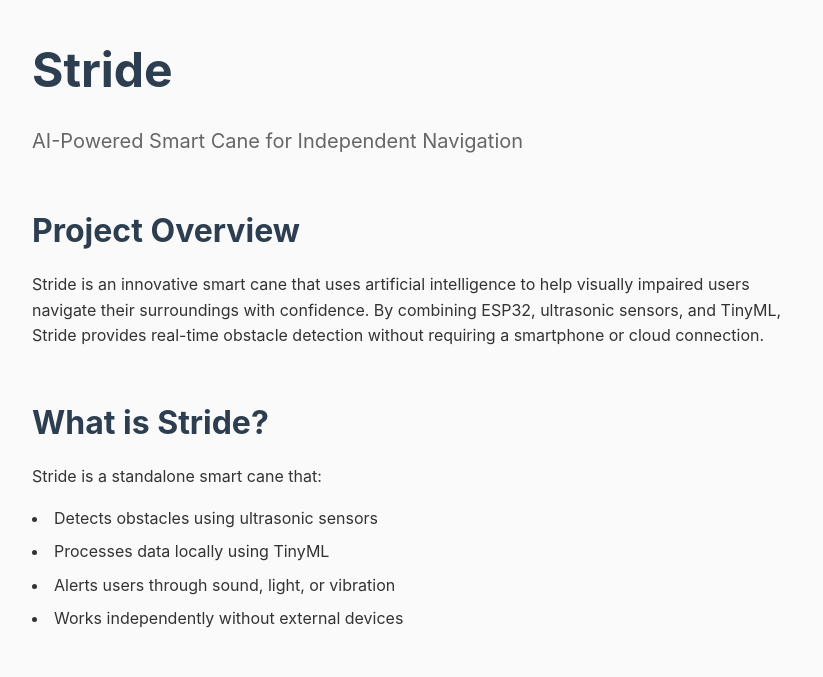
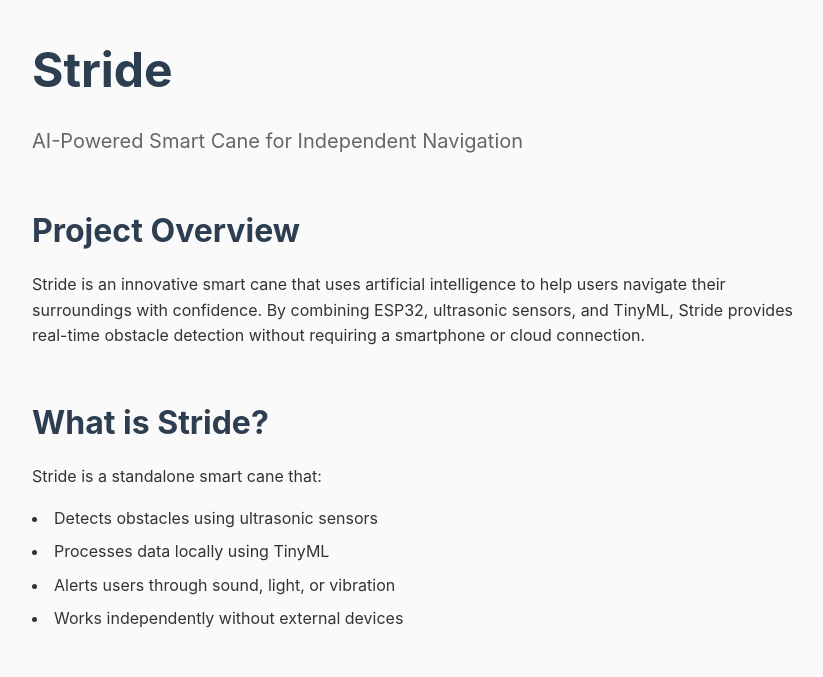
Before and after one commit to aditi1421/Stride, a plain HTML site: page index.html in a window 1280 px wide. Shown: the top 677 px of the page, without its empty margins (224-1047 px from the left). Drawn offline with Linux system fonts and the light colour scheme.

Commit message:
Update index.html

```diff
--- a/index.html
+++ b/index.html
@@ -15,7 +15,7 @@
 
         <section class="overview">
             <h2>Project Overview</h2>
-            <p>Stride is an innovative smart cane that uses artificial intelligence to help visually impaired users navigate their surroundings with confidence. By combining ESP32, ultrasonic sensors, and TinyML, Stride provides real-time obstacle detection without requiring a smartphone or cloud connection.</p>
+            <p>Stride is an innovative smart cane that uses artificial intelligence to help users navigate their surroundings with confidence. By combining ESP32, ultrasonic sensors, and TinyML, Stride provides real-time obstacle detection without requiring a smartphone or cloud connection.</p>
         </section>
 
         <section class="what-is">
```
